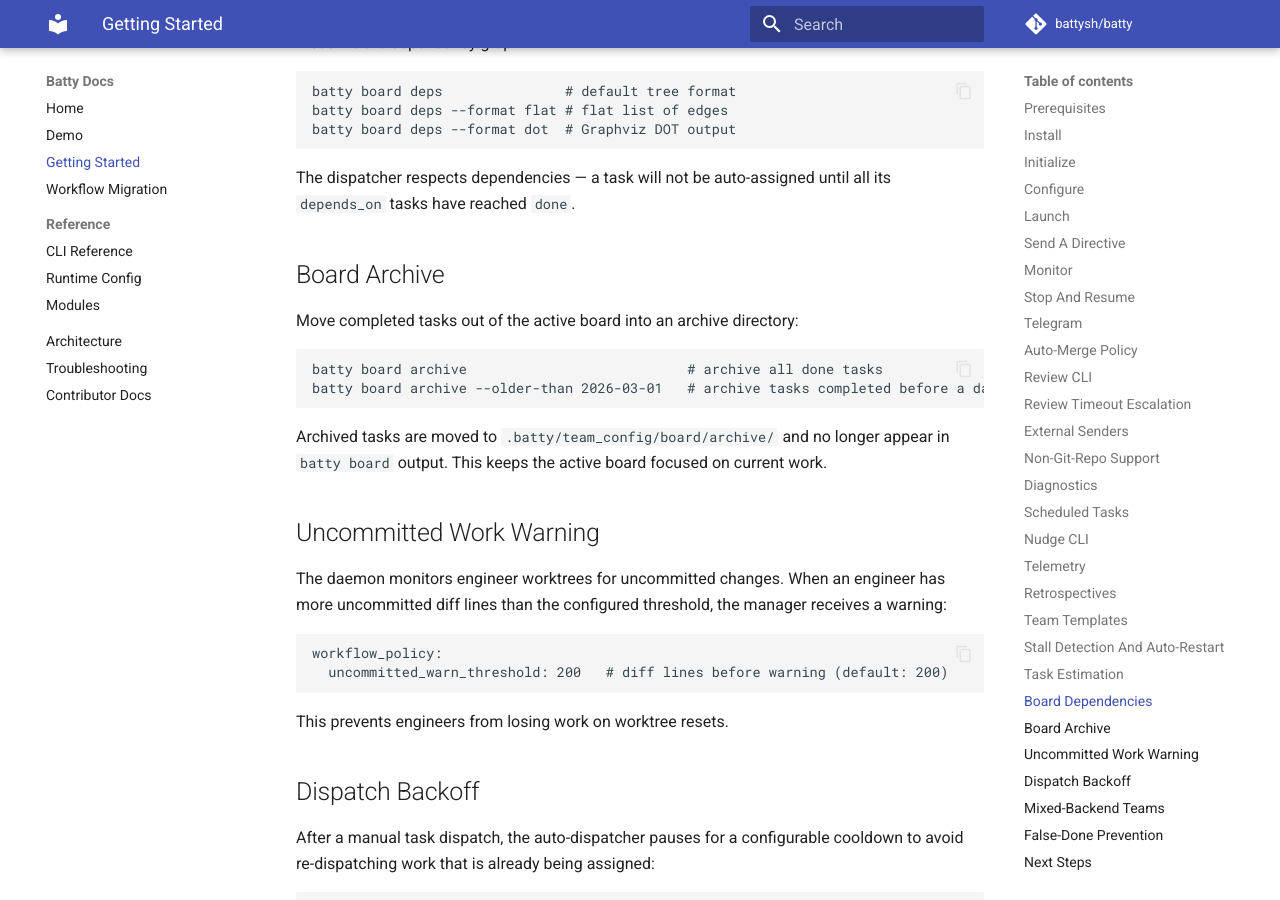
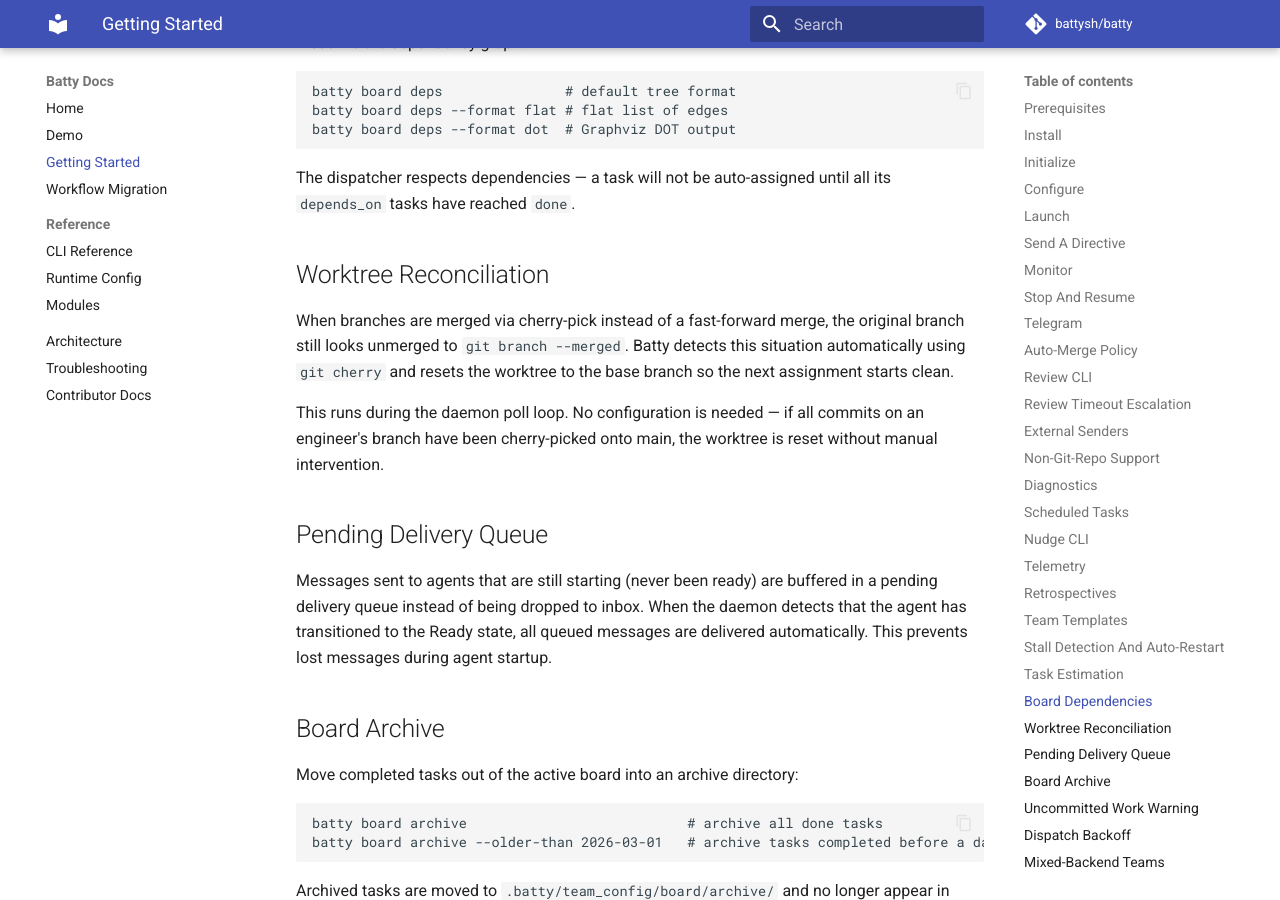
Before and after one commit to battysh/batty, an MkDocs documentation site: the page built from docs/getting-started.md, in a window 1280 px wide and 900 px high, scrolled down 10754 px. Built offline with MkDocs 1.6.1 and Material for MkDocs 9.7.7, drawn with Linux system fonts in a browser that asks for light colours; comment, search, counter and statistics services are not loaded.

Commit message:
docs: refresh README and getting-started for post-v0.4.1 features
- Add batty board archive to README CLI quick reference table
- Add worktree reconciliation, pending delivery queue, and board archive
  to README highlights
- Link docs/interventions.md from README and getting-started.md
- Add Worktree Reconciliation and Pending Delivery Queue sections to
  getting-started.md

Task #284

Co-Authored-By: Claude Opus 4.6 (1M context) <noreply@anthropic.com>

```diff
--- a/docs/getting-started.md
+++ b/docs/getting-started.md
@@ -531,6 +531,24 @@ batty board deps --format dot  # Graphviz DOT output
 The dispatcher respects dependencies — a task will not be auto-assigned until
 all its `depends_on` tasks have reached `done`.
 
+## Worktree Reconciliation
+
+When branches are merged via cherry-pick instead of a fast-forward merge, the
+original branch still looks unmerged to `git branch --merged`. Batty detects
+this situation automatically using `git cherry` and resets the worktree to the
+base branch so the next assignment starts clean.
+
+This runs during the daemon poll loop. No configuration is needed — if all
+commits on an engineer's branch have been cherry-picked onto main, the worktree
+is reset without manual intervention.
+
+## Pending Delivery Queue
+
+Messages sent to agents that are still starting (never been ready) are buffered
+in a pending delivery queue instead of being dropped to inbox. When the daemon
+detects that the agent has transitioned to the Ready state, all queued messages
+are delivered automatically. This prevents lost messages during agent startup.
+
 ## Board Archive
 
 Move completed tasks out of the active board into an archive directory:
@@ -600,3 +618,4 @@ branches from being merged.
 
 - [Runtime Config Reference](reference/config.md)
 - [CLI Reference](reference/cli.md)
+- [Intervention System](interventions.md)
```
Also changed, not shown: README.md (+5 -0 lines).
